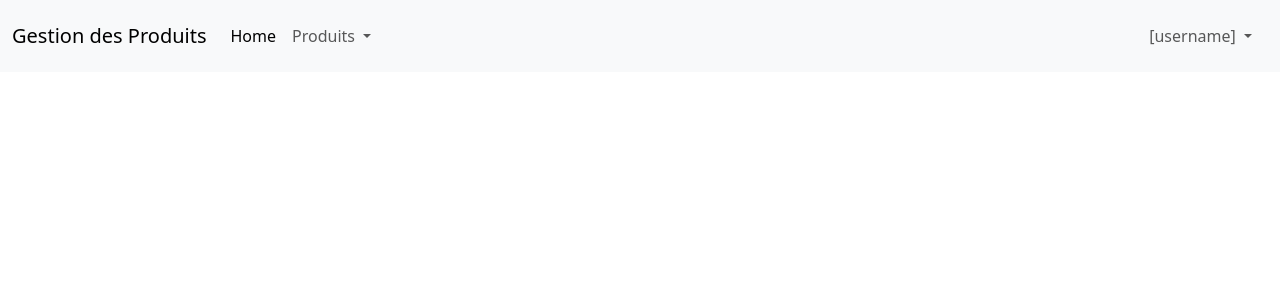
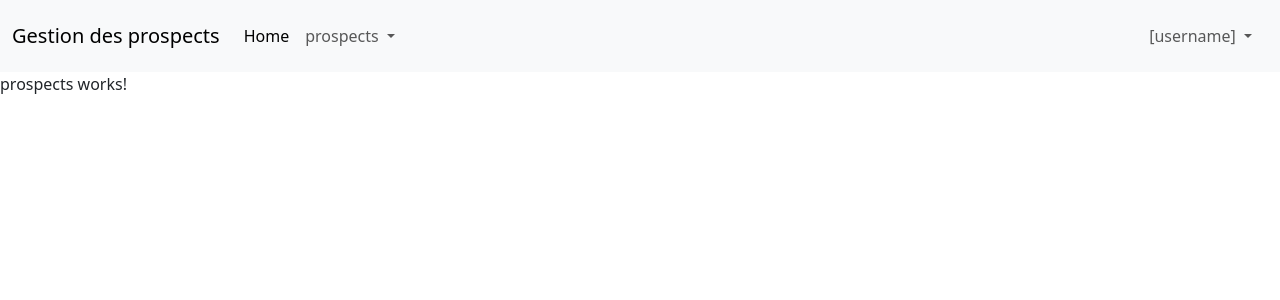
Before and after one commit to refschool/coursSpringAngular, an Angular app in the folder Angular/MesProspects/: page /prospects in a window 1280 px wide. Before the commit this address led to /. Shown: the top 300 px of the page. Built offline with nearby package versions, Linux system fonts and the light colour scheme.

Commit message:
Créer un composant prospects

```diff
--- a/Angular/MesProspects/src/app/app.html
+++ b/Angular/MesProspects/src/app/app.html
@@ -1,6 +1,6 @@
 <nav class="navbar navbar-expand-lg navbar-light bg-light">
   <div class="container-fluid">
-    <a class="navbar-brand" href="#">Gestion des Produits</a>
+    <a class="navbar-brand" href="#">Gestion des prospects</a>
     <button class="navbar-toggler" type="button" data-bs-toggle="collapse" data-bs-target="#navbarSupportedContent"
       aria-controls="navbarSupportedContent" aria-expanded="false" aria-label="Toggle navigation">
       <span class="navbar-toggler-icon"></span>
@@ -8,12 +8,12 @@
     <div class="collapse navbar-collapse" id="navbarSupportedContent">
       <ul class="navbar-nav me-auto mb-2 mb-lg-0">
         <li class="nav-item">
-          <a class="nav-link active" aria-current="page" href="#">Home</a>
+          <a class="nav-link active" aria-current="page" routerLink="/prospects">Home</a>
         </li>
         <li class="nav-item dropdown">
           <a class="nav-link dropdown-toggle" href="#" id="navbarDropdown" role="button" data-bs-toggle="dropdown"
             aria-expanded="false">
-            Produits
+            prospects
           </a>
           <ul class="dropdown-menu" aria-labelledby="navbarDropdown">
             <li><a class="dropdown-item" href="#">Ajouter</a></li>
--- a/Angular/MesProspects/src/app/app.routes.ts
+++ b/Angular/MesProspects/src/app/app.routes.ts
@@ -1,3 +1,7 @@
 import { Routes } from '@angular/router';
+import { Prospects } from './prospects/prospects';
 
-export const routes: Routes = [];
+
+export const routes: Routes = [
+    { path: "prospects", component: Prospects }
+];
--- a/Angular/MesProspects/src/app/app.ts
+++ b/Angular/MesProspects/src/app/app.ts
@@ -1,9 +1,9 @@
 import { Component, signal } from '@angular/core';
-import { RouterOutlet } from '@angular/router';
+import { RouterLink, RouterOutlet } from '@angular/router';
 
 @Component({
   selector: 'app-root',
-  imports: [RouterOutlet],
+  imports: [RouterOutlet, RouterLink],
   templateUrl: './app.html',
   styleUrl: './app.css'
 })
--- /dev/null
+++ b/Angular/MesProspects/src/app/prospects/prospects.html
@@ -0,0 +1 @@
+<p>prospects works!</p>
--- /dev/null
+++ b/Angular/MesProspects/src/app/prospects/prospects.ts
@@ -0,0 +1,8 @@
+import { Component } from '@angular/core';
+
+@Component({
+  selector: 'app-prospects',
+  imports: [],
+  templateUrl: './prospects.html'
+})
+export class Prospects { }
```
